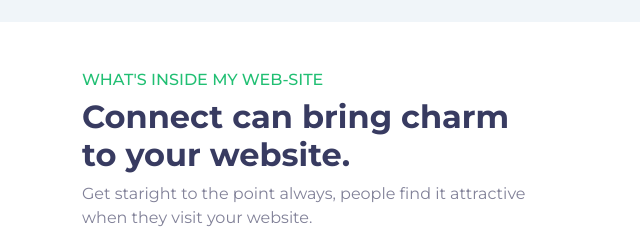
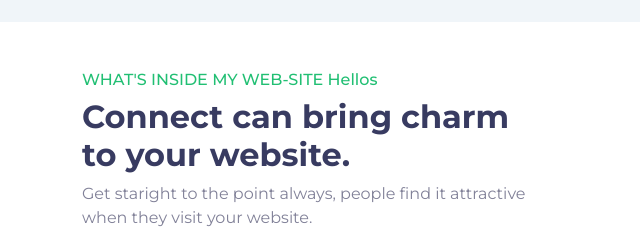
Before and after one commit to AbduboriyAhmadjonov/my-own-website, a plain HTML site: page index.html in a window 1280 px wide. Shown: the part 559-799 px from the top of the page, 0-640 px from the left. Drawn offline with nearby package versions, Linux system fonts and the light colour scheme.

```diff
--- a/index.html
+++ b/index.html
@@ -74,7 +74,7 @@
         <div class="container">
             <div class="row">
                 <div class="col-12 col-md-5">
-                    <h6 class="text-green-custom">WHAT'S INSIDE MY WEB-SITE</h6>
+                    <h6 class="text-green-custom">WHAT'S INSIDE MY WEB-SITE Hellos</h6>
                     <h2 class="text-dark-blue-custom">Connect can bring charm to your website.</h2>
                     <p class="text-light-grey-custom">Get staright to the point always, people find it attractive when they visit your website.</p>
                 </div>
```
